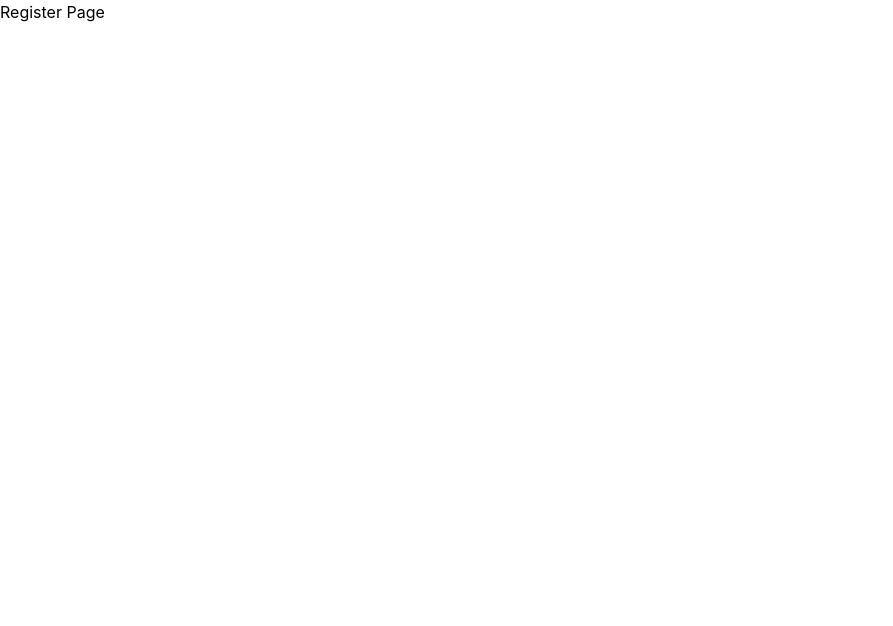
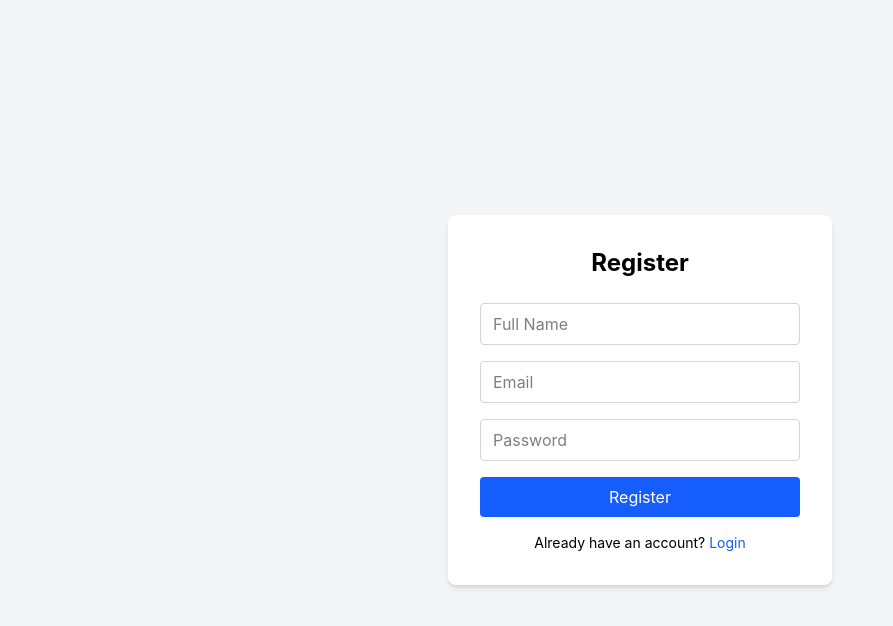
Before and after one commit to sakshitmath/cloud-file-storage, a React app in the folder frontend/: page /register in a window 1280 px wide. Shown: the top 626 px of the page, without its empty margins (0-893 px from the left). Built offline with nearby package versions, Linux system fonts and the light colour scheme; the HTML template or start-up script is replaced by a standard one.

Commit message:
Build Register page connected to backend auth API

```diff
--- a/frontend/src/pages/Register.jsx
+++ b/frontend/src/pages/Register.jsx
@@ -1,5 +1,81 @@
+import { useState } from 'react'
+import { useNavigate, Link } from 'react-router-dom'
+import axiosClient from '../api/axiosClient'
+
 function Register() {
-  return <div>Register Page</div>
+  const [fullName, setFullName] = useState('')
+  const [email, setEmail] = useState('')
+  const [password, setPassword] = useState('')
+  const [error, setError] = useState('')
+  const navigate = useNavigate()
+
+  const handleSubmit = async (e) => {
+    e.preventDefault()
+    setError('')
+    try {
+      const response = await axiosClient.post('/auth/register', { fullName, email, password })
+      localStorage.setItem('token', response.data.token)
+      navigate('/dashboard')
+    } catch (err) {
+      setError(err.response?.data?.error || 'Registration failed')
+    }
+  }
+
+  return (
+    <div className="min-h-screen flex items-center justify-center bg-gray-100">
+      <form
+        onSubmit={handleSubmit}
+        className="bg-white p-8 rounded-lg shadow-md w-full max-w-sm"
+      >
+        <h1 className="text-2xl font-bold mb-6 text-center">Register</h1>
+
+        {error && (
+          <p className="text-red-600 text-sm mb-4 text-center">{error}</p>
+        )}
+
+        <input
+          type="text"
+          placeholder="Full Name"
+          value={fullName}
+          onChange={(e) => setFullName(e.target.value)}
+          className="w-full border border-gray-300 rounded px-3 py-2 mb-4"
+          required
+        />
+
+        <input
+          type="email"
+          placeholder="Email"
+          value={email}
+          onChange={(e) => setEmail(e.target.value)}
+          className="w-full border border-gray-300 rounded px-3 py-2 mb-4"
+          required
+        />
+
+        <input
+          type="password"
+          placeholder="Password"
+          value={password}
+          onChange={(e) => setPassword(e.target.value)}
+          className="w-full border border-gray-300 rounded px-3 py-2 mb-4"
+          required
+        />
+
+        <button
+          type="submit"
+          className="w-full bg-blue-600 text-white py-2 rounded hover:bg-blue-700"
+        >
+          Register
+        </button>
+
+        <p className="text-sm text-center mt-4">
+          Already have an account?{' '}
+          <Link to="/" className="text-blue-600 hover:underline">
+            Login
+          </Link>
+        </p>
+      </form>
+    </div>
+  )
 }
 
 export default Register
```
